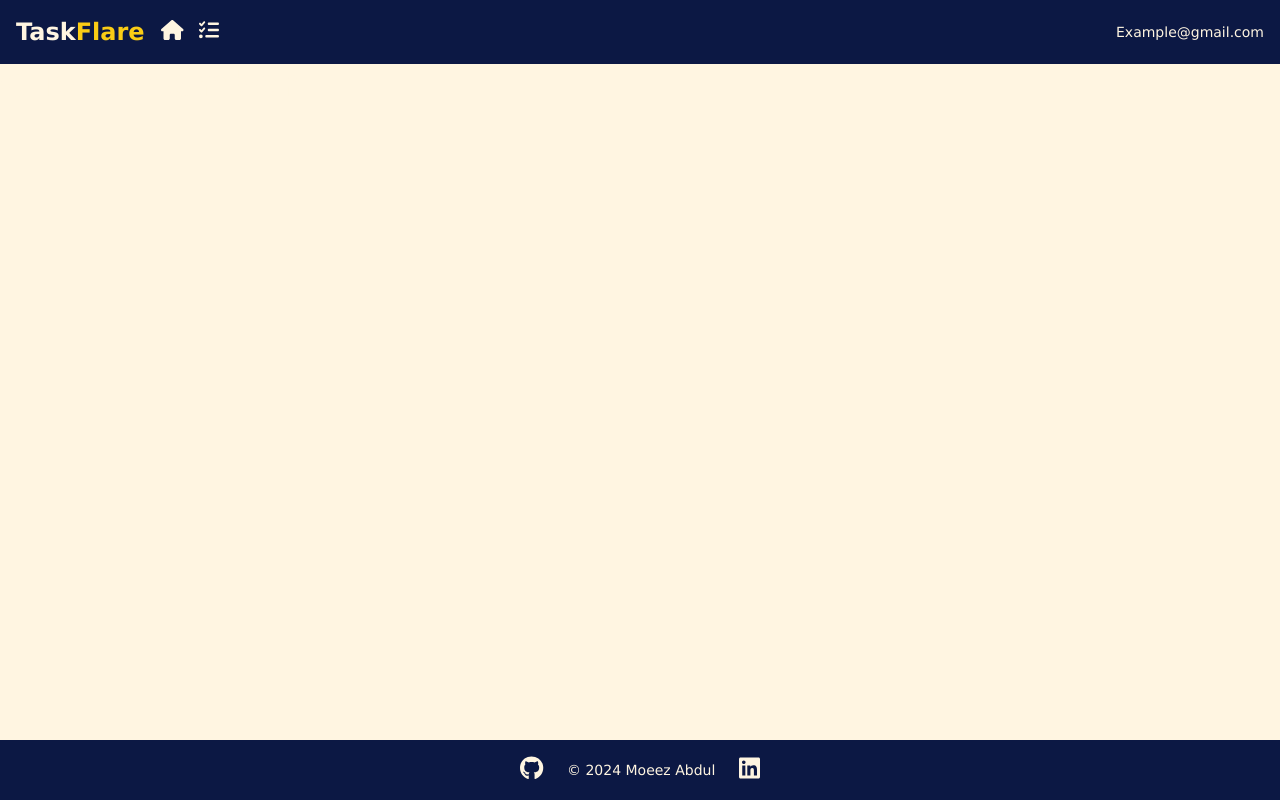
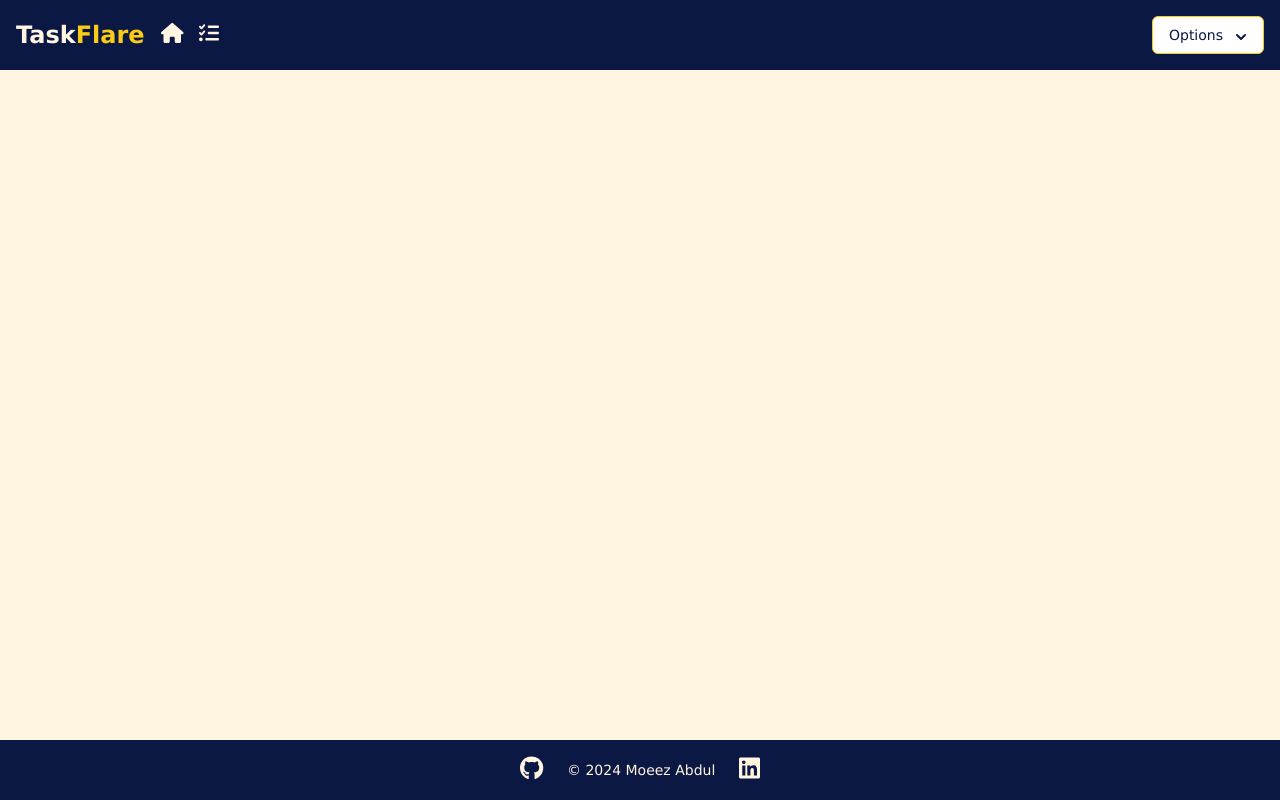
Before and after one commit to Mo-Gamer-2000/TaskFlare, a Next.js app: page /ClientMember in a window 1280 px wide. Built offline with nearby package versions, Linux system fonts and the light colour scheme.

Commit message:
DropDown menu Implemented

```diff
--- /dev/null
+++ b/app/(components)/DropdownMenu.jsx
@@ -0,0 +1,70 @@
+"use client";
+import { useState } from "react";
+import Link from "next/link";
+
+const DropdownMenu = () => {
+  const [isOpen, setIsOpen] = useState(false);
+
+  return (
+    <div className="relative inline-block text-left">
+      <div>
+        <button
+          type="button"
+          className="inline-flex justify-center w-full rounded-md border border-yellow-400 shadow-sm px-4 py-2 bg-white text-sm font-medium text-purple-accent hover:bg-yellow-200 focus:outline-none focus:ring-2 focus:ring-offset-2 focus:ring-yellow-400"
+          id="menu-button"
+          aria-expanded="true"
+          aria-haspopup="true"
+          onClick={() => setIsOpen(!isOpen)}
+        >
+          Options
+          <svg
+            className="-mr-1 ml-2 h-5 w-5"
+            xmlns="http://www.w3.org/2000/svg"
+            viewBox="0 0 20 20"
+            fill="currentColor"
+            aria-hidden="true"
+          >
+            <path
+              fillRule="evenodd"
+              d="M5.293 9.293a1 1 0 011.414 0L10 12.586l3.293-3.293a1 1 0 011.414 1.414l-4 4a1 1 0 01-1.414 0l-4-4a1 1 0 010-1.414z"
+              clipRule="evenodd"
+            />
+          </svg>
+        </button>
+      </div>
+
+      {isOpen && (
+        <div className="origin-top-right absolute right-0 mt-2 w-56 rounded-md shadow-lg bg-white ring-1 ring-black ring-opacity-5 focus:outline-none">
+          <div className="flex flex-col py-2">
+            <Link
+              href="/create-user"
+              className="block px-4 py-2 text-purple-accent hover:bg-yellow-200 rounded-md"
+            >
+              Create User
+            </Link>
+            <Link
+              href="/client-member"
+              className="block px-4 py-2 text-purple-accent hover:bg-yellow-200 rounded-md"
+            >
+              Client Member
+            </Link>
+            <Link
+              href="/member"
+              className="block px-4 py-2 text-purple-accent hover:bg-yellow-200 rounded-md"
+            >
+              Member
+            </Link>
+            <Link
+              href="/public"
+              className="block px-4 py-2 text-purple-accent hover:bg-yellow-200 rounded-md"
+            >
+              Public
+            </Link>
+          </div>
+        </div>
+      )}
+    </div>
+  );
+};
+
+export default DropdownMenu;
--- a/app/(components)/Nav.jsx
+++ b/app/(components)/Nav.jsx
@@ -1,6 +1,8 @@
+"use client"
 import { faHome, faListCheck } from "@fortawesome/free-solid-svg-icons";
 import { FontAwesomeIcon } from "@fortawesome/react-fontawesome";
 import Link from "next/link";
+import DropdownMenu from "./DropdownMenu";
 
 /**
  * Navigation bar component for the application.
@@ -29,10 +31,7 @@ const Nav = () => {
             {/* List Check icon with specific styling class */}
           </Link>
         </div>
-        <div>
-          <p className="text-default-text">Example@gmail.com</p>
-          {/* Placeholder email text with specific styling class */}
-        </div>
+        <DropdownMenu />
       </nav>
     </header>
   );
```
